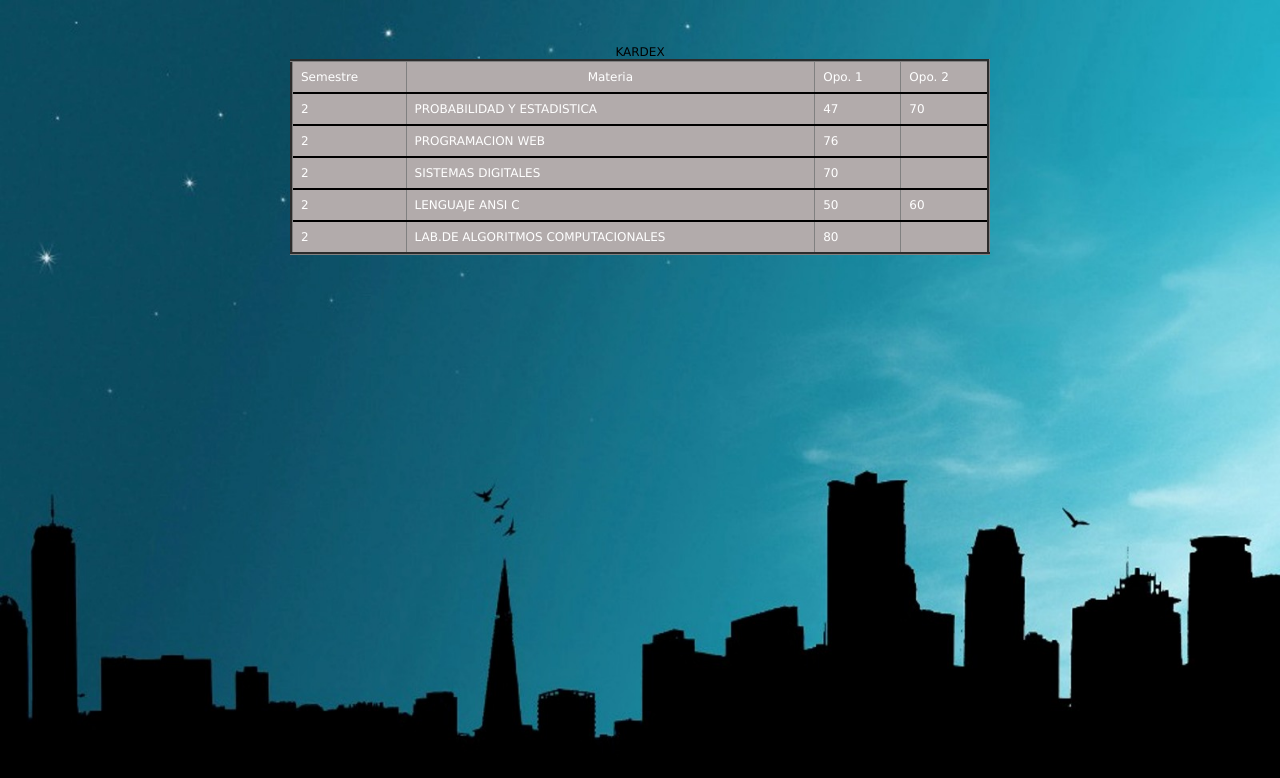
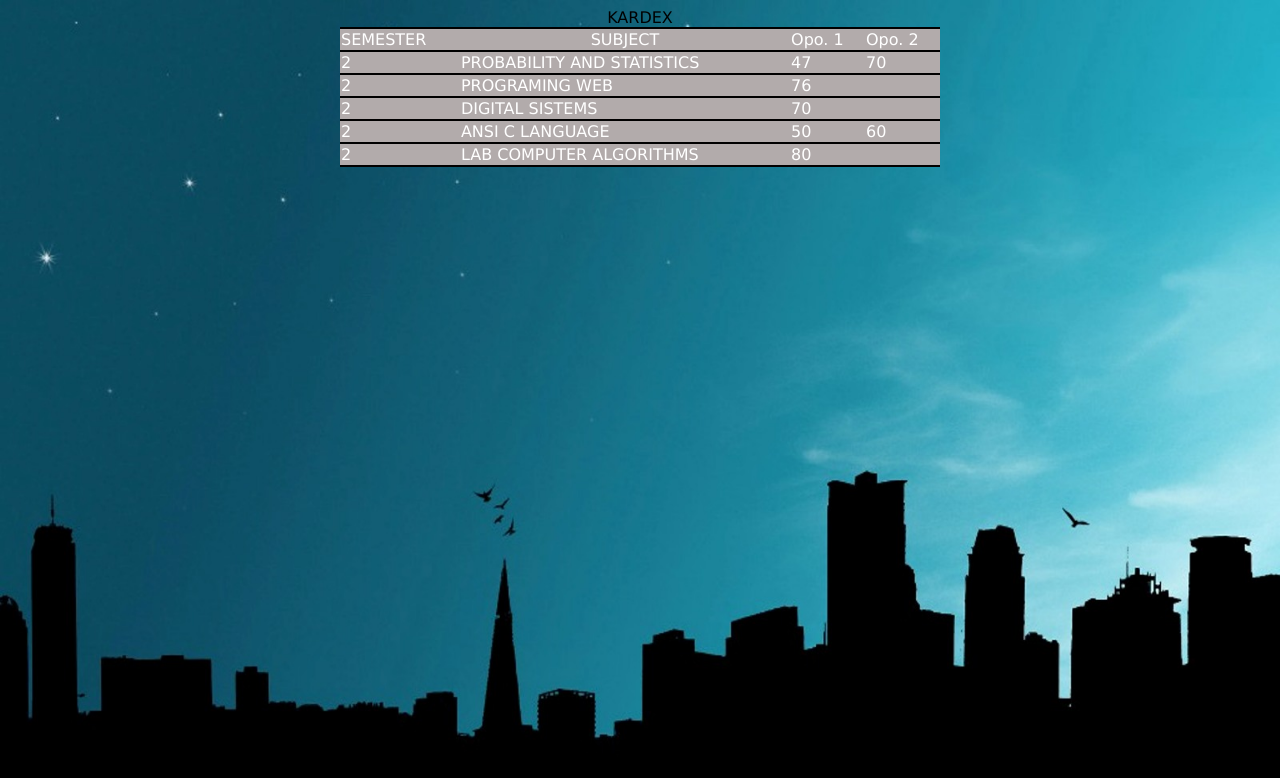
Before and after one commit to ldguerrerop/kardex, a website: page client/kardexdavid.html in a window 1280 px wide. Drawn offline with Linux system fonts and the light colour scheme.

Commit message:
using classes to specify attributes

```diff
--- a/client/kardexdavid.html
+++ b/client/kardexdavid.html
@@ -1,51 +1,53 @@
 <!DOCTYPE html>
 <html>
+
 <head>
 	<title>Kardex David</title>
 	<link rel="stylesheet" href="styledavid.css">
 </head>
-<body>
-  <center>
-  <table border="3px">
+
+<body class="background rowstyle">
+	<table class="tablestyle1">
 		<caption>KARDEX</caption>
-    <tr>
-      <td>Semestre</td>
-      <td><center>Materia</center></td>
+		<tr class="cellstyle1">
+			<td>SEMESTER</td>
+			<td>
+				<center>SUBJECT</center>
+			</td>
 			<td>Opo. 1</td>
 			<td>Opo. 2</td>
 		</tr>
-    <tr>
+		<tr class="cellstyle1">
 			<td>2</td>
-      <td>PROBABILIDAD Y ESTADISTICA</td>
+			<td>PROBABILITY AND STATISTICS</td>
 			<td>47</td>
 			<td>70</td>
 		</tr>
-    <tr>
+		<tr class="cellstyle1">
 			<td>2</td>
-      <td>PROGRAMACION WEB</td>
+			<td>PROGRAMING WEB</td>
 			<td>76</td>
 			<td></td>
 		</tr>
-    <tr>
+		<tr class="cellstyle1">
 			<td>2</td>
-      <td>SISTEMAS DIGITALES </td>
+			<td>DIGITAL SISTEMS</td>
 			<td>70</td>
 			<td></td>
 		</tr>
-    <tr>
+		<tr class="cellstyle1">
 			<td>2</td>
-      <td>LENGUAJE ANSI C</td>
+			<td>ANSI C LANGUAGE</td>
 			<td>50</td>
 			<td>60</td>
 		</tr>
-    <tr>
+		<tr class="cellstyle1">
 			<td>2</td>
-      <td>LAB.DE ALGORITMOS COMPUTACIONALES</td>
+			<td>LAB COMPUTER ALGORITHMS</td>
 			<td>80</td>
 			<td></td>
 		</tr>
-    <tr>
 	</table>
-</center>
 </body>
+
 </html>
--- a/client/styledavid.css
+++ b/client/styledavid.css
@@ -1,32 +1,41 @@
-body {font-family: Arial, Helvetica, sans-serif;
+/*body {font-family: Arial, Helvetica, sans-serif;
 	background-image:url(fondo.jpg);
 	background-repeat:no-repeat;
 	background-position:center center;
 	background-attachment:fixed;
-	/*-o-background-size: 100% 100%, auto;
+	-o-background-size: 100% 100%, auto;
 	-moz-background-size: 100% 100%, auto;
-	-webkit-background-size: 100% 100%, auto;*/
+	-webkit-background-size: 100% 100%, auto;
 	background-size: 100% 100%, auto;
+}
 */
+
+.background {
+    font-family: Arial, Helvetica, sans-serif;
+    background-image: url(fondo.jpg);
+    background-repeat: no-repeat;
+    background-position: center center;
+    background-attachment: fixed;
+    background-size: 100% 100%, auto;
 }
-/*#data-table-1 td : first-child {font-weight: bolder;}
-#data-table-1 td:first-child + td {font-family: monospace;}*/
-
-
-
-table { font-family: "Lucida Sans Unicode", "Lucida Grande", Comic;
-    	font-size: 12px;
-    	margin: 45px;
-    	width: 700px;
+.tablestyle1 {
+    font-family: "Lucida Sans Unicode", "Lucida Grande", Comic;
+    font-size: 16px;
+    /*margin: 45px;*/
+    width: 600px;
     text-align: left;
     border-collapse: collapse;
+    margin-left: auto;
+    margin-right: auto;
 }
-
-td {   padding: 8px;
+.cellstyle1 {
+    padding: 8px;
     background: #B2ABAB;
     border-bottom: 2px solid black;
     color: white;
     border-top: 2px solid black;
 }
-
-tr:hover td { background: #d0dafd; color: black; }
+.rowstyle tr:hover td {
+    background: #d0dafd;
+    color: black;
+}
```
Also changed, not shown: client/index.html (+13 -6 lines). Lines whose indentation alone changed are shown as unchanged.
